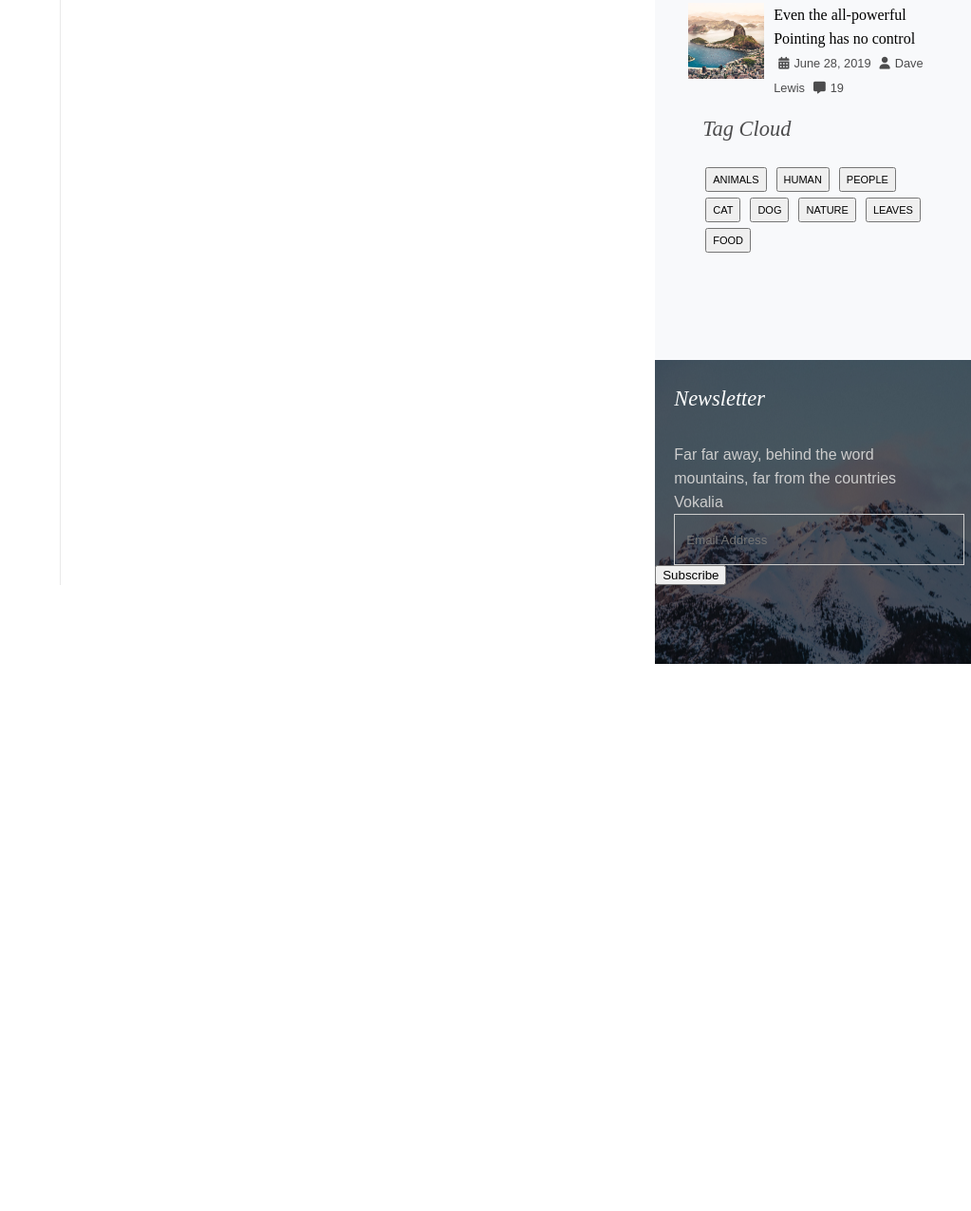
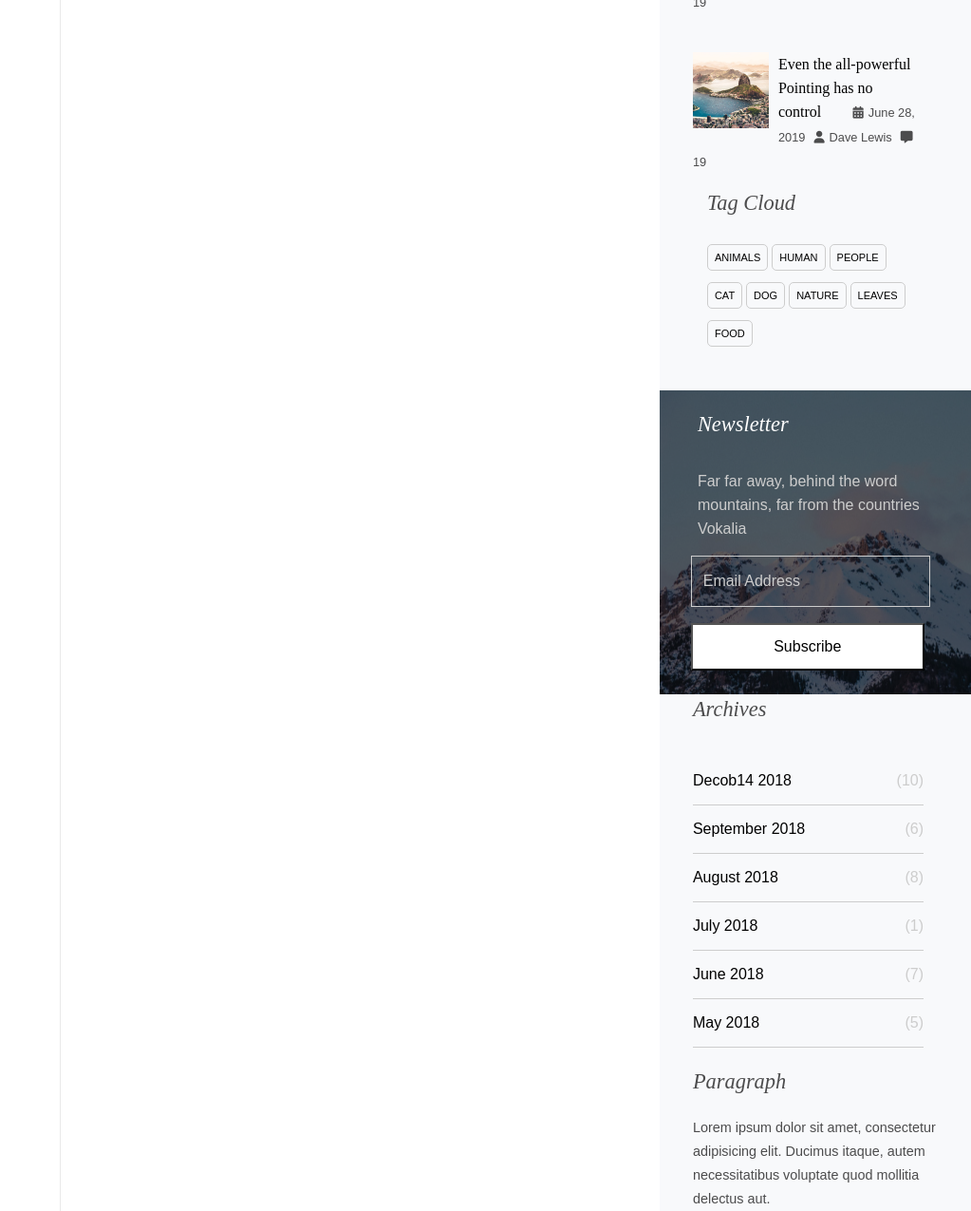
Before and after one commit to GusevaLada/project_less, a plain HTML site: page index.html in a window 1280 px wide. Shown: the part 892-2167 px from the top of the page at 95% size, without its empty margins (257-1280 px from the left). Before the commit the page ends 1591 px from the top, so only its background shows below. Drawn offline with Linux system fonts and the light colour scheme; a web font is replaced by a local one.

Commit message:
finish aside

```diff
--- a/css/style.less
+++ b/css/style.less
@@ -12,17 +12,18 @@
 @darkgrey: #4c4c4d;
 @blue: #1EAFED;
 @grey:#cdcdcd;
+@black: #000;
 body{
   display: flex;
 }
 nav{
   width: 20%;
   margin: auto 0;
-
   position:fixed;
   ul{
     padding-left: 30px;
     padding-top: 100px;
+
     a{
       text-decoration: none;
       color: @darkgrey;
@@ -32,7 +33,7 @@ nav{
       line-height: 40px;
       transition: all 0.2s ease-out;
         &:hover{
-          color: black;
+          color: @black;
           border-bottom: 3px solid @blue;
         }
       }
@@ -53,14 +54,14 @@ nav{
 
   .sub_block{
     padding-left: 15px;
-    padding-top: 130px;
+    padding-top: 30%;
     h4{
       font-family: @font_lora;
       font-size: 1.2rem;
       font-weight: 600;
       line-height: 30px;
     }
-    input{
+    & input{
       border: 1px solid @blue;
       height: 50px;
       width: 340px;
@@ -81,7 +82,7 @@ nav{
       line-height: 25px;
       color: @darkgrey;
       span{
-        color: black;
+        color: @black;
       }
     }
   }
@@ -163,14 +164,14 @@ aside{
     margin: 70px 50px;
   }
   input{
-      border: 1px solid @blue;
+      border: 1px solid @grey;
       height: 50px;
-      width: 270px;
+      width: 100%;
   }
   .fa-magnifying-glass{
       position: absolute;
       top: 40%;
-      right: 12%;
+      right: 5%;
   }
   input::placeholder{
     font-family: @font_poppins;
@@ -186,7 +187,7 @@ aside{
     a{
       text-decoration: none;
       font-family: @font_poppins;
-      color: black;
+      color: @black;
     }
     & span{
       float: right;
@@ -215,9 +216,15 @@ aside{
         float: left;
         padding-right: 10px;
       }
-      h3{
+      a{
         font-family: @font_lora;
-
+        text-decoration: none;
+        color: @black;
+        padding-right: 10%;
+        transition: all 0.2s ease-in-out;
+        &:hover{
+          color: @blue;
+        }
       }
       span{
         font-family: @font_poppins;
@@ -235,30 +242,37 @@ aside{
     h4{
       .h4();
     }
-    button{
+    a{
       font-family: @font_poppins;
       font-size: 11px;
-      line-height: 20px;
-      margin: 3px;
+      line-height: 40px;
+      border: 1px solid @grey;
+      border-radius: 5px;
+      text-decoration: none;
+      color: @black;
+      padding: 7px;
+      overflow: hidden;
+      &:hover{
+        border: 1px solid @black;
+      }
     }
   }
   .newsletter{
-      margin-top: 70px;
       .filter{
         margin-top: 40px;
         background: url(../images/bg_1.jpg) 50% 25% no-repeat;
         filter: brightness(40%);
         background-position: center;
         background-size: 500px;
-        width: 350px;
+        width: 26%;
         height: 320px;
         position: absolute;
       }
       .news_text{
         .padd(){
-          padding-top: 70px;
-          padding-left: 20px;
-          padding-right: 50px;
+          padding-top: 20%;
+          padding-left: 40px;
+          padding-right: 10%;
         }
 
         position: relative;
@@ -274,14 +288,42 @@ aside{
           .padd();
           padding-top: 10px;
         }
+        .btn_size{
+          height: 50px;
+          width: 75%;
+          margin: 5% 10%;
+        }
         input{
-          height: 50px;
-          width: 300px;
-          margin-left: 20px;
+          .btn_size();
           background: transparent;
           border: 1px solid @grey;
-
+          &::placeholder{
+            color: @grey;
+            font-family: @font_poppins;
+            font-weight: 500;
+            font-size: 1rem;
+          }
+        }
+        button{
+          .btn_size();
+          margin-top: 0;
+          font-family: @font_poppins;
+          font-size: 1rem;
+          background-color: #fff;
         }
       }
   }
+  .paragraph_block{
+    p{
+      font-family: @font_poppins;
+      line-height: 25px;
+      color: @darkgrey;
+      margin: 0 35px;
+      font-size: 0.9rem;
+    }
+    h4{
+      .h4();
+      margin:25px 35px 0;
+    }
+  }
 }
--- a/index.html
+++ b/index.html
@@ -19,7 +19,7 @@
 		</ul>
 		<div class="sub_block">
 			<div class="logo">
-				Andrea Moore
+				<a href="#">Andrea Moore</a>
 			</div>
 			<div class="sub_block_form">
 				<h4>Subscribe for newsletter</h4>
@@ -79,7 +79,7 @@
 			<h4>Popular Articles</h4>
 			<div class="article_block">
 				<img src="images/image_1.jpg">
-				<h3>Even the all-powerful Pointing has no control</h3>
+				<a href="#">Even the all-powerful Pointing has no control</a>
 				<span><i class="fa-solid fa-calendar-days"></i>June 28, 2019</span>
 				<span><i class="fa-solid fa-user"></i>Dave Lewis</span>
 				<span><i class="fa-solid fa-message"></i>19</span>
@@ -88,7 +88,7 @@
 		<div class="aside_articles">
 			<div class="article_block">
 				<img src="images/image_2.jpg">
-				<h3>Even the all-powerful Pointing has no control</h3>
+				<a href="#">Even the all-powerful Pointing has no control</a>
 				<span><i class="fa-solid fa-calendar-days"></i>June 28, 2019</span>
 				<span><i class="fa-solid fa-user"></i>Dave Lewis</span>
 				<span><i class="fa-solid fa-message"></i>19</span>
@@ -97,7 +97,7 @@
 		<div class="aside_articles">
 			<div class="article_block">
 				<img src="images/image_3.jpg">
-				<h3>Even the all-powerful Pointing has no control</h3>
+				<a href="#">Even the all-powerful Pointing has no control</a>
 				<span><i class="fa-solid fa-calendar-days"></i>June 28, 2019</span>
 				<span><i class="fa-solid fa-user"></i>Dave Lewis</span>
 				<span><i class="fa-solid fa-message"></i>19</span>
@@ -105,14 +105,14 @@
 		</div>
 		<div class="tag_block">
 			<h4>Tag Cloud</h4>
-			<button type="button">ANIMALS</button>
-			<button type="button">HUMAN</button>
-			<button type="button">PEOPLE</button>
-			<button type="button">CAT</button>
-			<button type="button">DOG</button>
-			<button type="button">NATURE</button>
-			<button type="button">LEAVES</button>
-			<button type="button">FOOD</button>
+			<a href="#">ANIMALS</a>
+			<a href="#">HUMAN</a>
+			<a href="#">PEOPLE</a>
+			<a href="#">CAT</a>
+			<a href="#">DOG</a>
+			<a href="#">NATURE</a>
+			<a href="#">LEAVES</a>
+			<a href="#">FOOD</a>
 		</div>
 		<div class="newsletter">
 			<div class="filter">
@@ -123,7 +123,21 @@
 				<input type="text" placeholder="Email Address">
 				<button>Subscribe</button>
 			</div>
-
+		</div>
+		<div class="archives_block categories">
+			<h4>Archives</h4>
+			<ul>
+				<li><a href="#">Decob14 2018<span>(10)</span></a></li>
+				<li><a href="#">September 2018<span>(6)</span></a></li>
+				<li><a href="#">August 2018<span>(8)</span></a></li>
+				<li><a href="#">July 2018<span>(1)</span></a></li>
+				<li><a href="#">June 2018<span>(7)</span></a></li>
+				<li><a href="#">May 2018<span>(5)</span></a></li>
+			</ul>
+		</div>
+		<div class="paragraph_block">
+			<h4>Paragraph</h4>
+			<p>Lorem ipsum dolor sit amet, consectetur adipisicing elit. Ducimus itaque, autem necessitatibus voluptate quod mollitia delectus aut.</p>
 		</div>
 	</aside>
 
```
Also changed, not shown: css/style.css.
